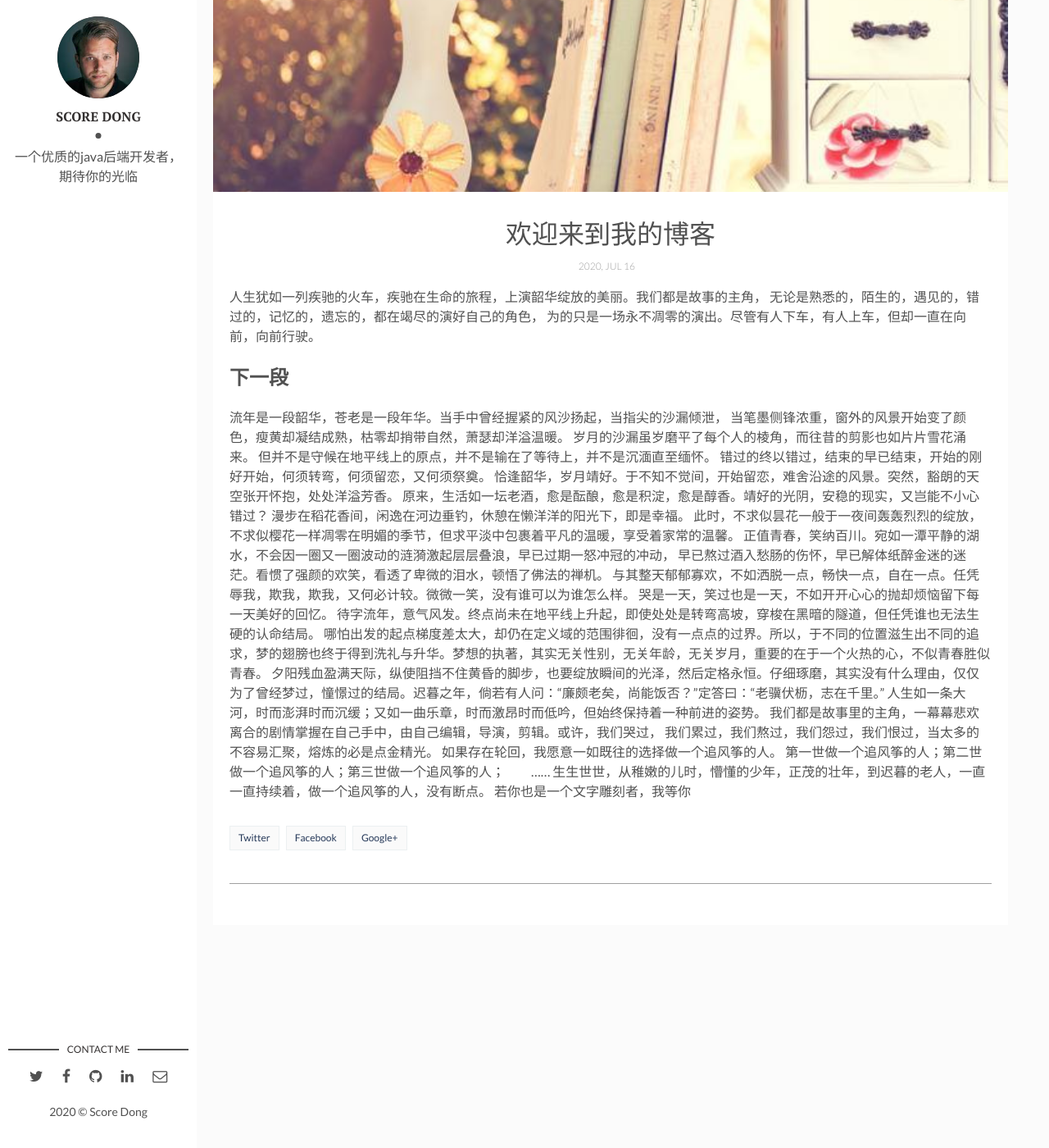
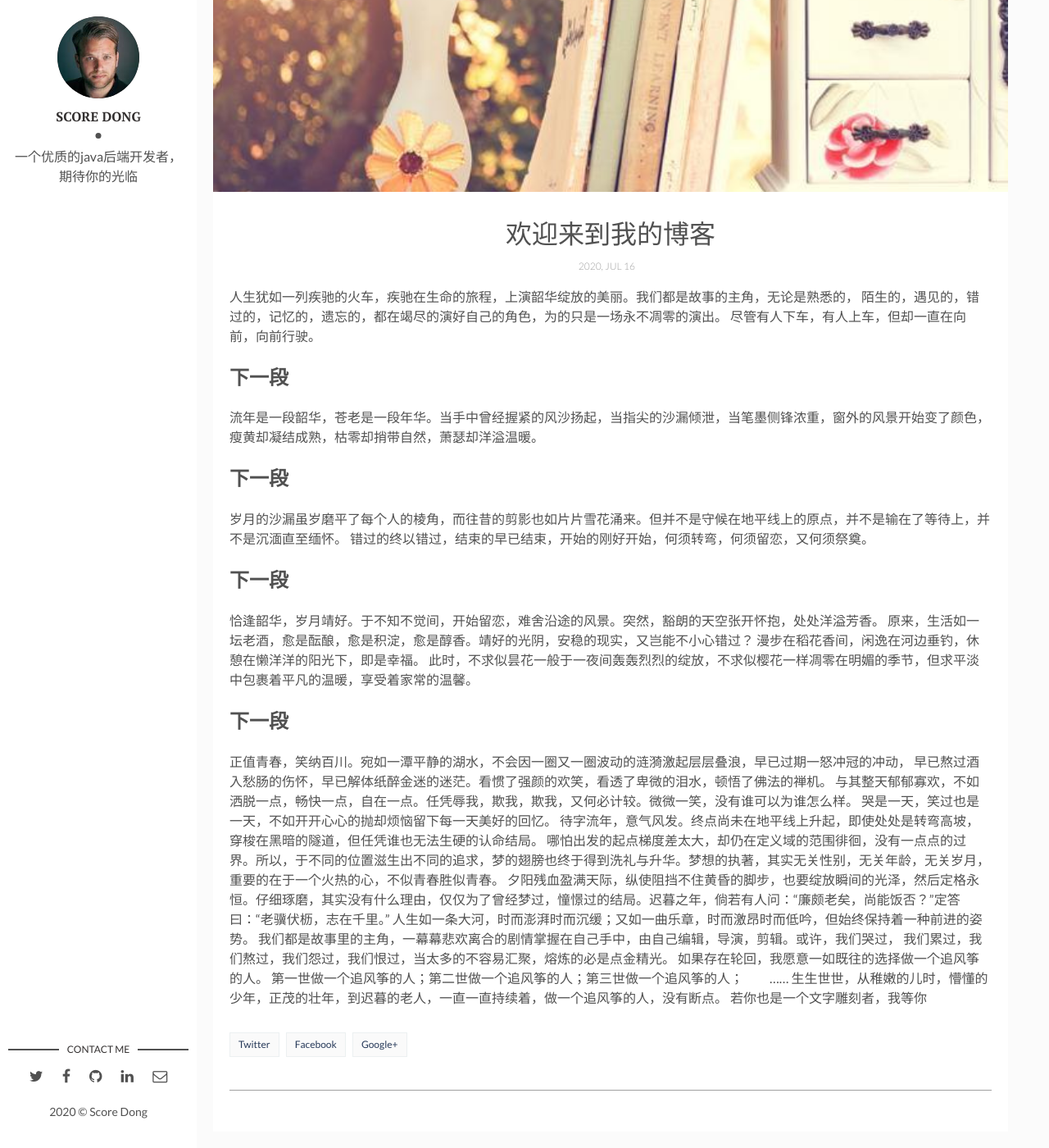
Before and after one commit to ScoreDong/Dslog, a Jekyll site: the page built from _posts/2020-04-06-welcome-to-jekyll.markdown, in a window 1280 px wide and 1400 px high, scrolled down 286 px. Shown: the whole window at 82% size. Built offline with Jekyll 4.4.1, drawn with Linux system fonts in a browser that asks for light colours; comment, search, counter and statistics services are not loaded.

Commit message:
修改文件: _posts/2020-04-06-welcome-to-jekyll.markdown

```diff
--- a/_posts/2020-04-06-welcome-to-jekyll.markdown
+++ b/_posts/2020-04-06-welcome-to-jekyll.markdown
@@ -5,21 +5,29 @@ date: 2020-07-16 13:32:20 +0300
 description: 《若有轮回，我仍是追风筝的人》 # Add post description (optional)
 img: fengzheng.jpeg # Add image post (optional)
 ---
- 人生犹如一列疾驰的火车，疾驰在生命的旅程，上演韶华绽放的美丽。我们都是故事的主角，
-无论是熟悉的，陌生的，遇见的，错过的，记忆的，遗忘的，都在竭尽的演好自己的角色，
-为的只是一场永不凋零的演出。尽管有人下车，有人上车，但却一直在向前，向前行驶。
+ 人生犹如一列疾驰的火车，疾驰在生命的旅程，上演韶华绽放的美丽。我们都是故事的主角，无论是熟悉的，
+ 陌生的，遇见的，错过的，记忆的，遗忘的，都在竭尽的演好自己的角色，为的只是一场永不凋零的演出。
+ 尽管有人下车，有人上车，但却一直在向前，向前行驶。
 
 ## 下一段
 
-流年是一段韶华，苍老是一段年华。当手中曾经握紧的风沙扬起，当指尖的沙漏倾泄，
-当笔墨侧锋浓重，窗外的风景开始变了颜色，瘦黄却凝结成熟，枯零却捎带自然，萧瑟却洋溢温暖。
-岁月的沙漏虽岁磨平了每个人的棱角，而往昔的剪影也如片片雪花涌来。
-但并不是守候在地平线上的原点，并不是输在了等待上，并不是沉湎直至缅怀。
+流年是一段韶华，苍老是一段年华。当手中曾经握紧的风沙扬起，当指尖的沙漏倾泄，当笔墨侧锋浓重，窗外的风景开始变了颜色，
+瘦黄却凝结成熟，枯零却捎带自然，萧瑟却洋溢温暖。
+
+## 下一段
+
+岁月的沙漏虽岁磨平了每个人的棱角，而往昔的剪影也如片片雪花涌来。但并不是守候在地平线上的原点，并不是输在了等待上，并不是沉湎直至缅怀。
 错过的终以错过，结束的早已结束，开始的刚好开始，何须转弯，何须留恋，又何须祭奠。
+
+## 下一段
+
 恰逢韶华，岁月靖好。于不知不觉间，开始留恋，难舍沿途的风景。突然，豁朗的天空张开怀抱，处处洋溢芳香。
 原来，生活如一坛老酒，愈是酝酿，愈是积淀，愈是醇香。靖好的光阴，安稳的现实，又岂能不小心错过？
 漫步在稻花香间，闲逸在河边垂钓，休憩在懒洋洋的阳光下，即是幸福。
 此时，不求似昙花一般于一夜间轰轰烈烈的绽放，不求似樱花一样凋零在明媚的季节，但求平淡中包裹着平凡的温暖，享受着家常的温馨。
+
+## 下一段
+
 正值青春，笑纳百川。宛如一潭平静的湖水，不会因一圈又一圈波动的涟漪激起层层叠浪，早已过期一怒冲冠的冲动，
 早已熬过酒入愁肠的伤怀，早已解体纸醉金迷的迷茫。看惯了强颜的欢笑，看透了卑微的泪水，顿悟了佛法的禅机。
 与其整天郁郁寡欢，不如洒脱一点，畅快一点，自在一点。任凭辱我，欺我，欺我，又何必计较。微微一笑，没有谁可以为谁怎么样。
```
